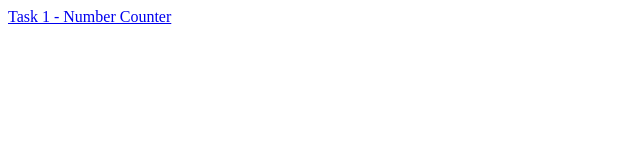
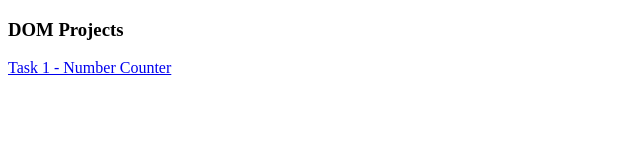
Before and after one commit to thakur7071/cohort2.0, a plain HTML site: page index.html in a window 1280 px wide. Shown: the whole page, without its empty margins (0-640 px from the left). Drawn offline with Linux system fonts and the light colour scheme.

Commit message:
updated task1 style.css

```diff
--- a/index.html
+++ b/index.html
@@ -6,6 +6,8 @@
     <title>Document</title>
 </head>
 <body>
+    <h3>DOM Projects</h3>
     <a href="./Task1-NumberCounter/index.html">Task 1 - Number Counter</a>
+
 </body>
 </html>
```
